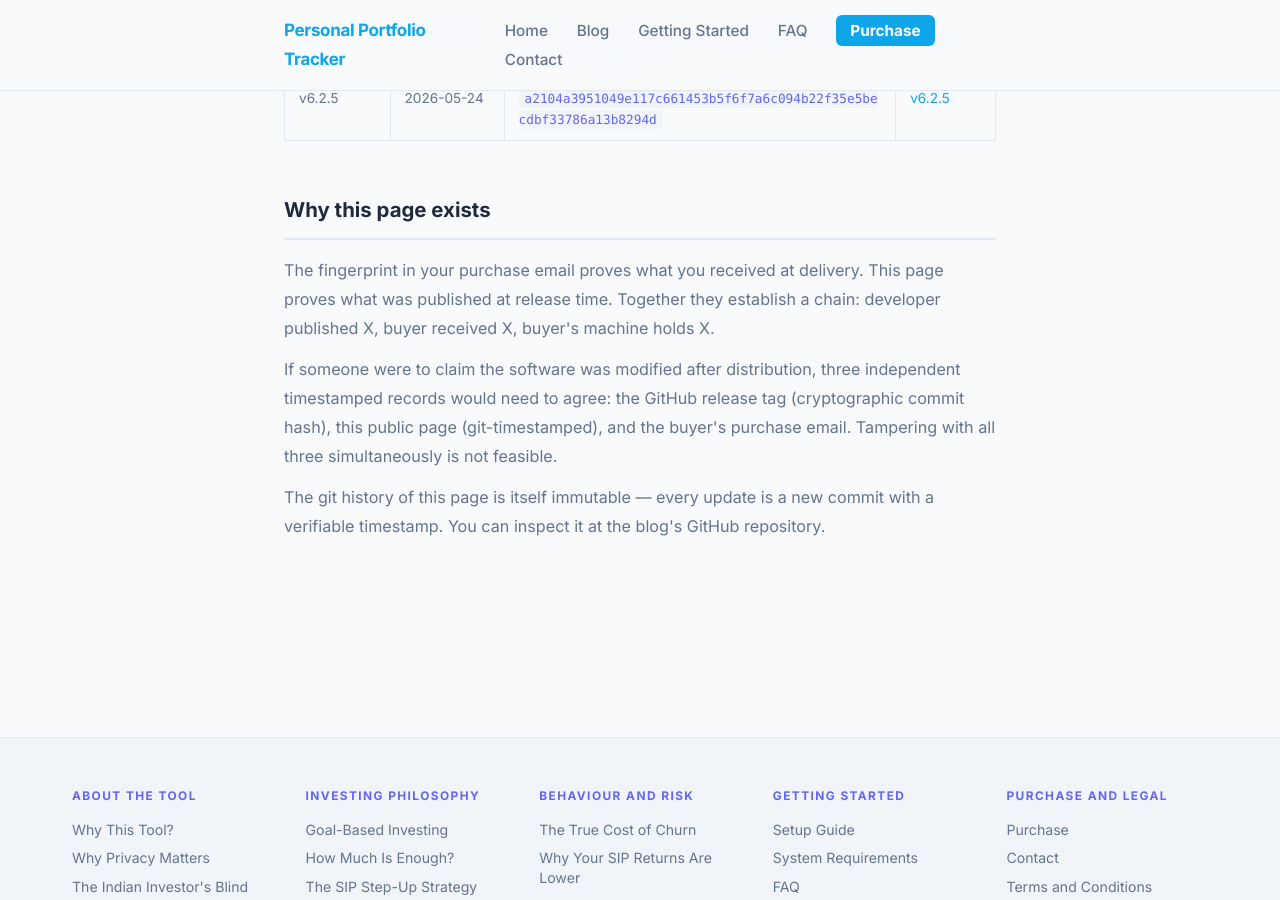
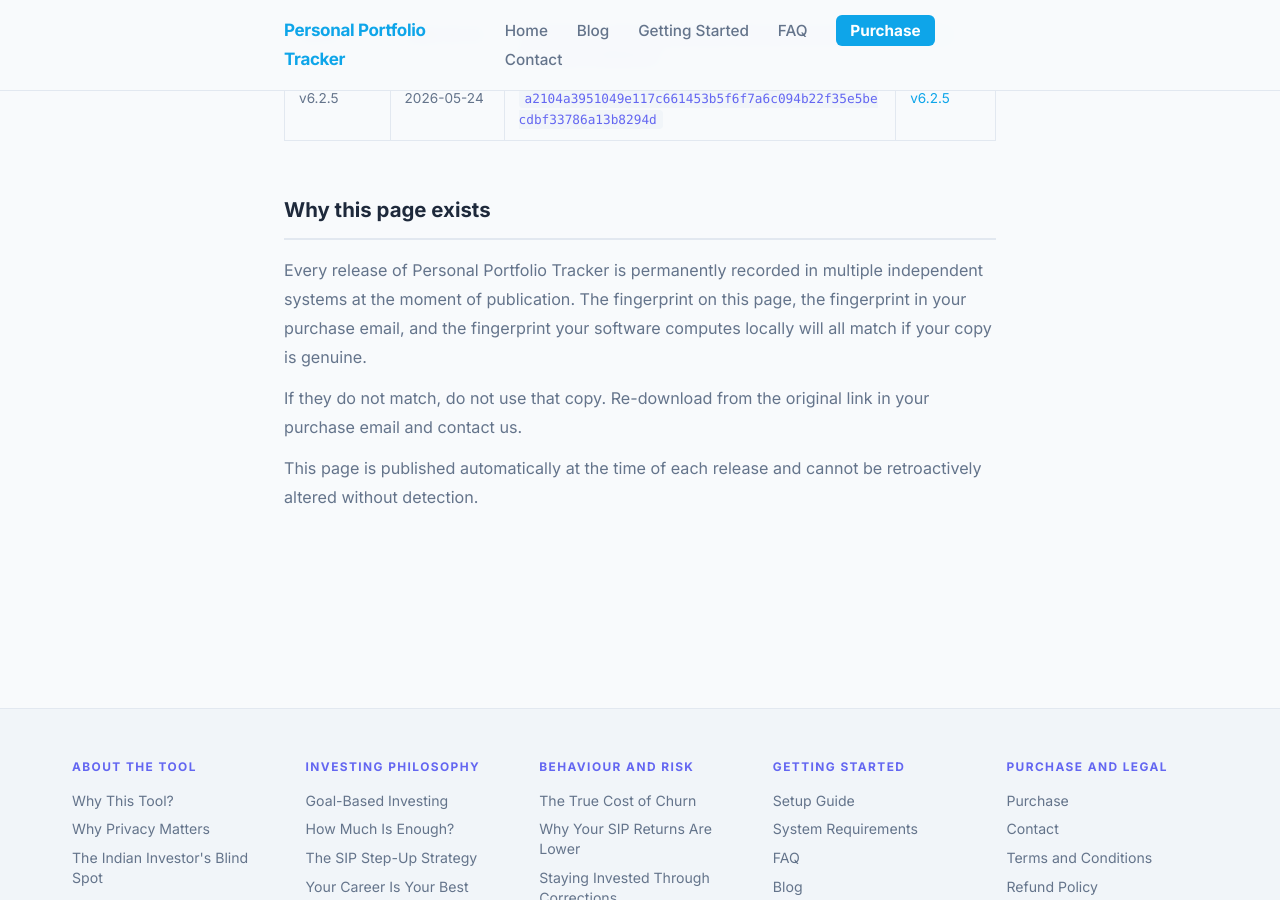
Before and after one commit to srikrishna2024/portfolio-tracker-blog, a Jekyll site: the page built from release-fingerprints/index.html, in a window 1280 px wide and 900 px high, scrolled down 1356 px. Built offline with Jekyll 4.4.1, drawn with Linux system fonts in a browser that asks for light colours.

Commit message:
rewrite fingerprint page: outcome without revealing mechanism

```diff
--- a/release-fingerprints/index.html
+++ b/release-fingerprints/index.html
@@ -90,9 +90,9 @@
 
   <div class="content-section">
     <h2>Why this page exists</h2>
-    <p>The fingerprint in your purchase email proves what you received at delivery. This page proves what was published at release time. Together they establish a chain: developer published X, buyer received X, buyer's machine holds X.</p>
-    <p>If someone were to claim the software was modified after distribution, three independent timestamped records would need to agree: the GitHub release tag (cryptographic commit hash), this public page (git-timestamped), and the buyer's purchase email. Tampering with all three simultaneously is not feasible.</p>
-    <p>The git history of this page is itself immutable — every update is a new commit with a verifiable timestamp. You can inspect it at the blog's GitHub repository.</p>
+    <p>Every release of Personal Portfolio Tracker is permanently recorded in multiple independent systems at the moment of publication. The fingerprint on this page, the fingerprint in your purchase email, and the fingerprint your software computes locally will all match if your copy is genuine.</p>
+    <p>If they do not match, do not use that copy. Re-download from the original link in your purchase email and contact us.</p>
+    <p>This page is published automatically at the time of each release and cannot be retroactively altered without detection.</p>
   </div>
 
 </div>
```
